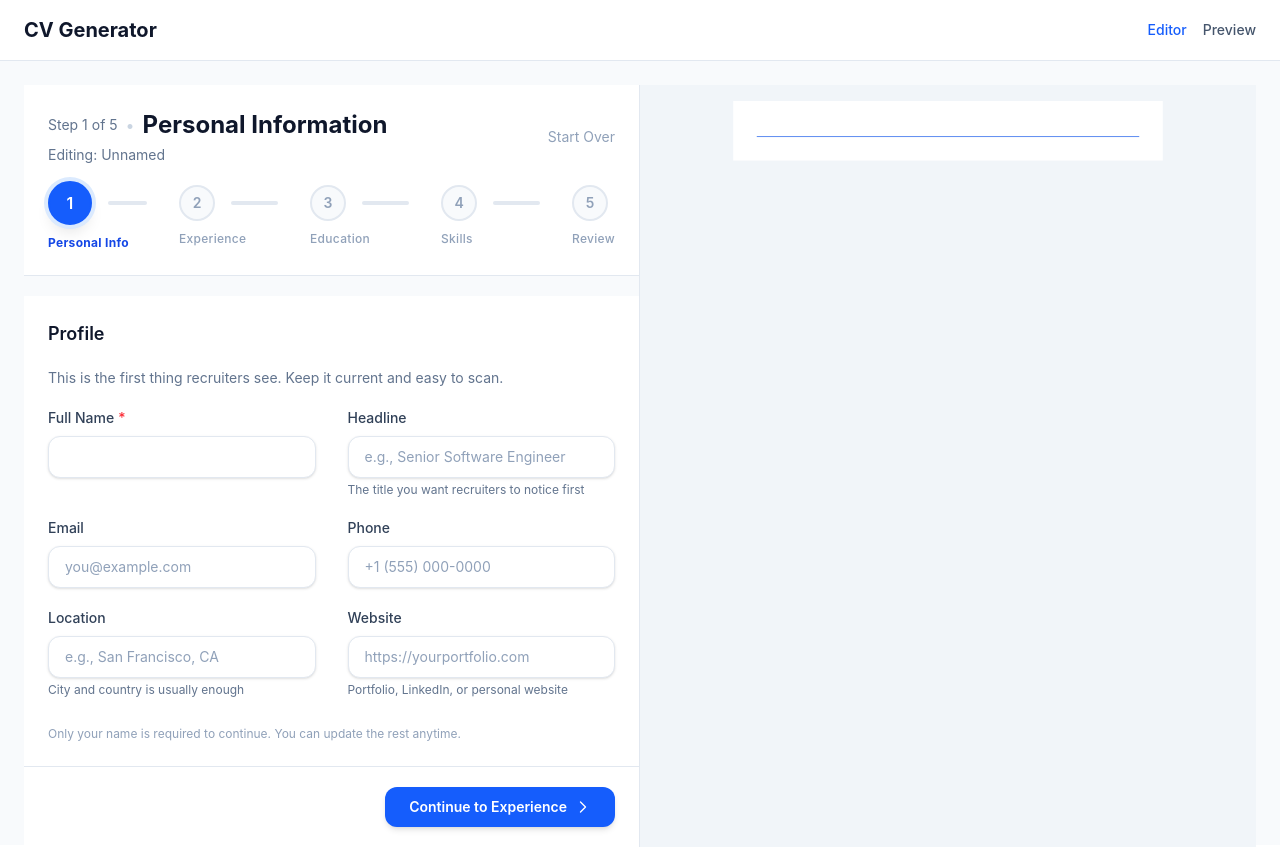
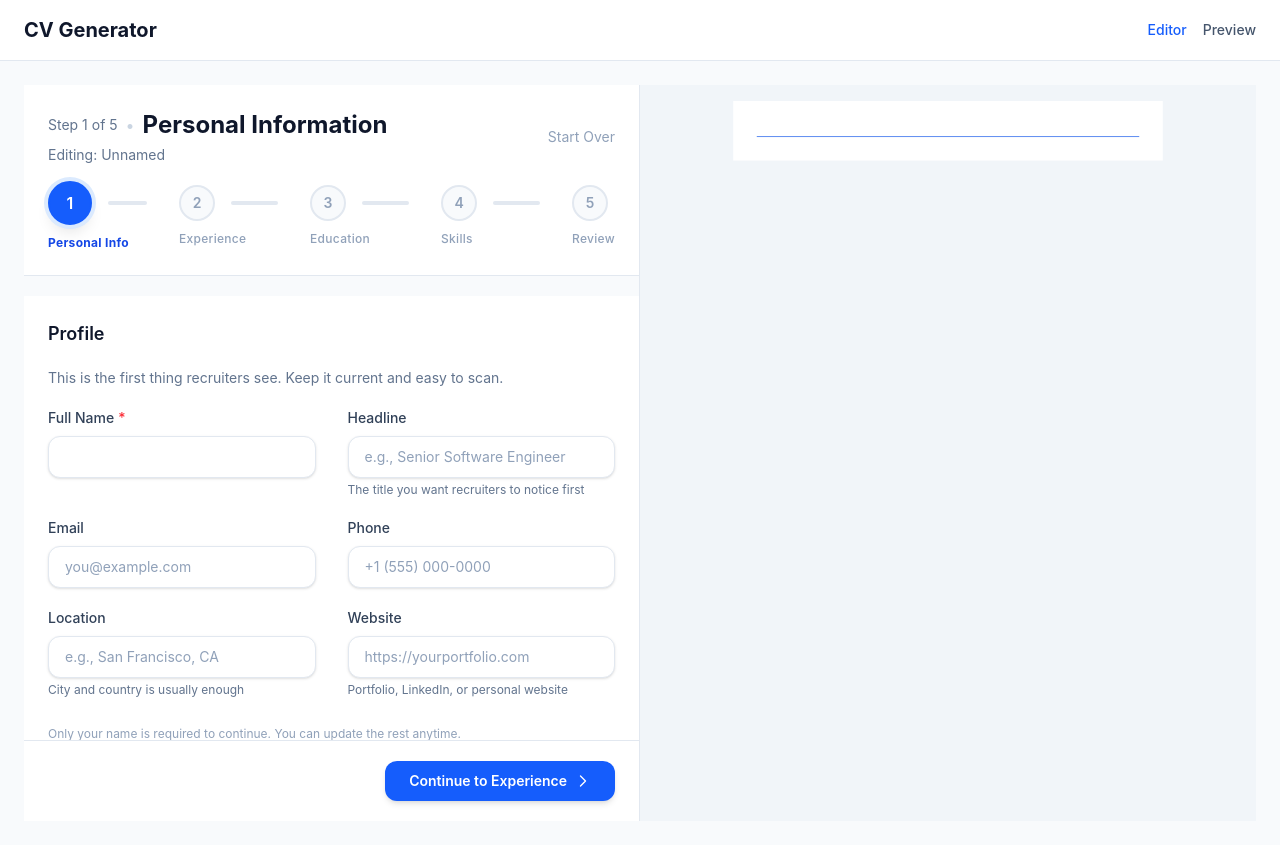
Before and after one commit to Juanfe98/cv-generation, a React (Vite) app: page /editor in a window 1280 px wide. Built offline with nearby package versions, Linux system fonts and the light colour scheme; what @react-pdf/renderer would draw is missing.

Commit message:
Fix scroll issue in the split layout

```diff
--- a/src/features/editor/SplitLayout.tsx
+++ b/src/features/editor/SplitLayout.tsx
@@ -13,7 +13,7 @@ export function SplitLayout({ children }: SplitLayoutProps) {
     <div className="flex flex-col md:h-[calc(100vh-64px)]">
       <MobileViewToggle value={mobileView} onChange={setMobileView} />
 
-      <div className="flex flex-1 flex-col md:flex-row">
+      <div className="flex min-h-0 flex-1 flex-col overflow-hidden md:flex-row">
         {/* Editor panel - left on desktop */}
         <div
           className={`flex h-full flex-1 flex-col overflow-hidden md:w-1/2 md:border-r md:border-slate-200 ${
```
